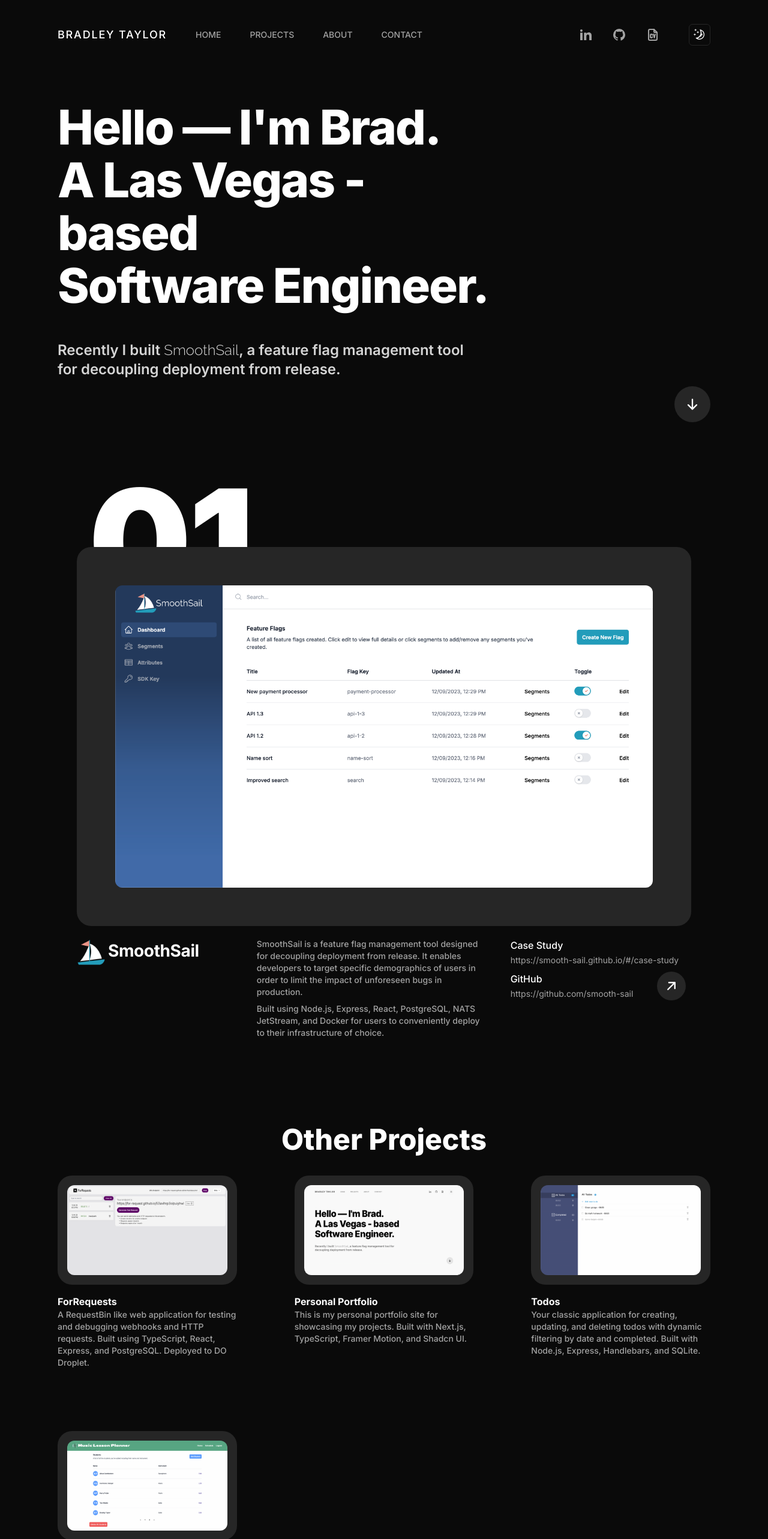
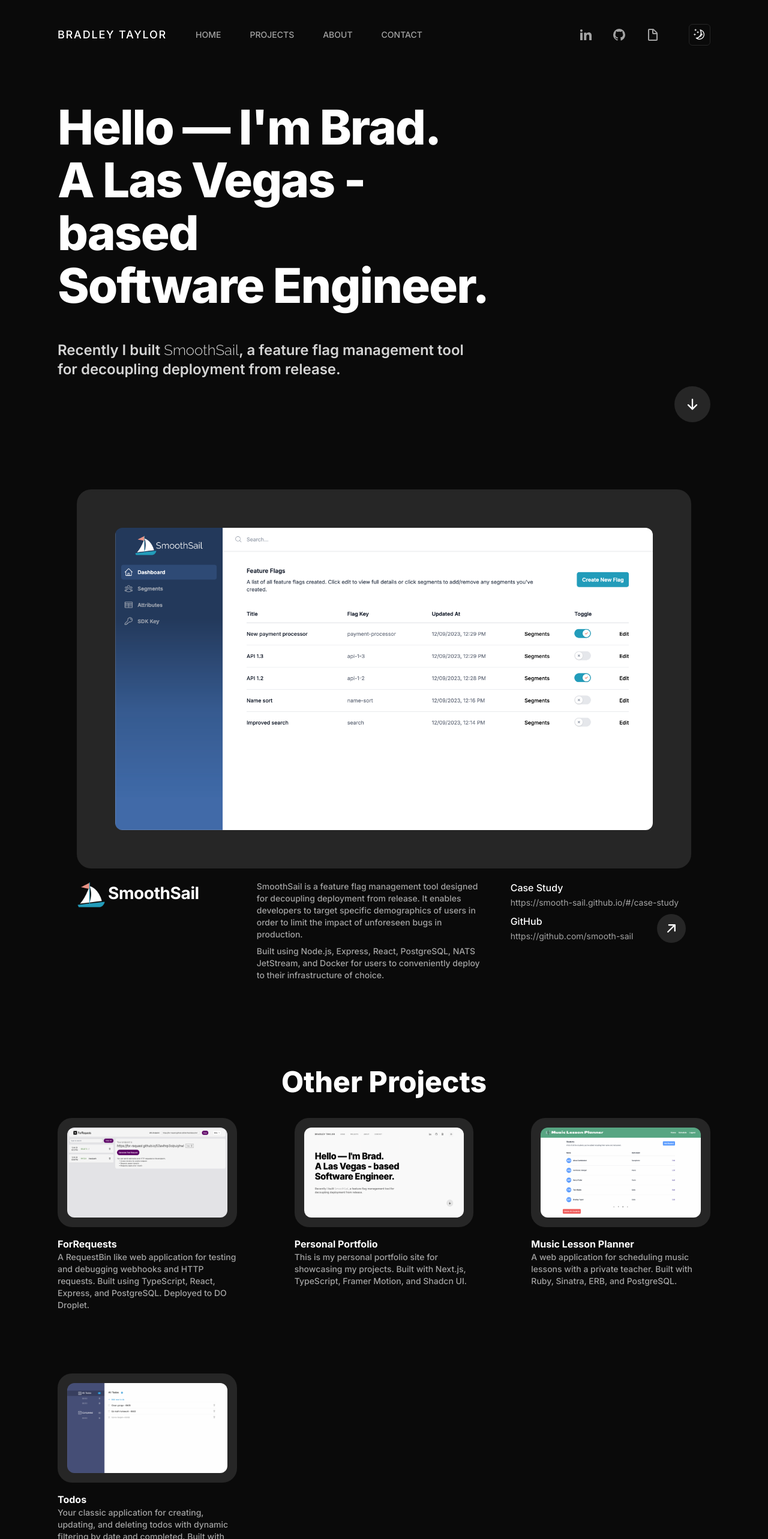
Before and after one commit to BradleyRobertTaylor/portfolio, a Next.js app: page / in a window 1280 px wide. Shown: the top 2566 px of the page at 60% size. Built offline with nearby package versions, Linux system fonts and the light colour scheme.

Commit message:
Update resume. Remove parallax number. Modify the percentage elements have to be in the viewport to animate in.

```diff
--- a/src/app/globals.css
+++ b/src/app/globals.css
@@ -4,14 +4,6 @@
 
 * {
   scroll-behavior: smooth !important;
-}
-
-body.lock-scroll {
-  position: fixed;
-  top: 0;
-  left: 0;
-  right: 0;
-  bottom: 0;
 }
 
 /* mask for technology display */
--- a/src/components/ProjectItem.tsx
+++ b/src/components/ProjectItem.tsx
@@ -12,7 +12,7 @@
           ease: [0.1, 0.25, 0.3, 1],
           duration: 1,
         }}
-        viewport={{ once: true, amount: 1 }}
+        viewport={{ once: true, amount: 0.5 }}
         className="relative rounded-3xl p-4 bg-neutral-200 dark:bg-neutral-800 grid place-items-center transition-colors duration-300"
       >
         <Image
@@ -29,7 +29,7 @@
           ease: [0.1, 0.25, 0.3, 1],
           duration: 1,
         }}
-        viewport={{ once: true, amount: 1 }}
+        viewport={{ once: true, amount: 0.5 }}
       >
         <h4 className="font-bold">{title}</h4>
         <p className="font-medium text-neutral-500 dark:text-neutral-400 text-sm pb-2">
--- a/src/components/SmoothSailSection.tsx
+++ b/src/components/SmoothSailSection.tsx
@@ -10,37 +10,17 @@
   SMOOTH_SAIL_GITHUB_URL,
 } from "@/data/constants";
 import { ArrowButton } from "./ui/ArrowButton";
-import { MotionValue, useScroll, useTransform, motion } from "framer-motion";
-import { useRef } from "react";
-
-const useParallax = (value: MotionValue<number>, distance: number) => {
-  return useTransform(value, [0, 1], [-distance, distance]);
-};
+import { motion } from "framer-motion";
 
 export function SmoothSailSection() {
-  const ref = useRef(null);
-  const { scrollYProgress } = useScroll({ target: ref });
-  const y = useParallax(scrollYProgress, 30);
-
   return (
-    <section id="projects" className="px-9 pt-28 pb-12 flex flex-col gap-5">
+    <section id="projects" className="px-9 pb-12 pt-4 flex flex-col gap-5">
       <div className="flex flex-col items-center">
         <Link
           target="_blank"
           href={SMOOTH_SAIL_BASE_URL}
-          className="relative max-w-5xl rounded-3xl p-4 md:p-16 bg-neutral-200 hover:bg-neutral-300 dark:bg-neutral-800 dark:hover:bg-neutral-700 grid place-items-center transition-colors duration-500"
+          className="max-w-5xl rounded-3xl p-4 md:p-16 bg-neutral-200 hover:bg-neutral-300 dark:bg-neutral-800 dark:hover:bg-neutral-700 grid place-items-center transition-colors duration-500"
         >
-          <motion.div
-            initial={{ opacity: 0 }}
-            whileInView={{ opacity: 1 }}
-            transition={{ duration: 2 }}
-            viewport={{ once: true, amount: 1 }}
-            ref={ref}
-            style={{ y }}
-            className="-z-10 absolute text-[9.688rem] md:text-[15rem] md:-top-44 font-black tracking-[-4px] -top-32 left-5"
-          >
-            01
-          </motion.div>
           <Image
             src={smoothSailDashboard}
             priority
@@ -59,7 +39,7 @@
                 ease: [0.1, 0.25, 0.3, 1],
                 duration: 1,
               }}
-              viewport={{ once: true, amount: 1 }}
+              viewport={{ once: true, amount: 0.3 }}
               className="flex gap-1 font-bold items-start text-[28px] tracking-[-0.4px]"
             >
               <Link
@@ -78,7 +58,7 @@
                 duration: 1,
                 delay: 0.2,
               }}
-              viewport={{ once: true, amount: 1 }}
+              viewport={{ once: true, amount: 0.3 }}
             >
               <p className="font-medium text-neutral-500 dark:text-neutral-400 text-sm pb-2">
                 SmoothSail is a feature flag management tool designed for
@@ -101,7 +81,7 @@
               duration: 1,
               delay: 0.4,
             }}
-            viewport={{ once: true, amount: 1 }}
+            viewport={{ once: true, amount: 0.3 }}
             className="flex flex-col gap-2"
           >
             <div>
--- a/src/components/SocialLinks.tsx
+++ b/src/components/SocialLinks.tsx
@@ -32,19 +32,13 @@
       </Link>
       <Link target="_blank" href="/resume.pdf">
         <svg
+          xmlns="http://www.w3.org/2000/svg"
           className="w-6 stroke-neutral-500 fill-neutral-50 hover:stroke-black dark:stroke-neutral-400 dark:fill-neutral-950 dark:hover:stroke-white transition-colors duration-300"
-          xmlns="http://www.w3.org/2000/svg"
           viewBox="0 0 24 24"
         >
-          <g
-            fill="none"
-            strokeLinecap="round"
-            strokeLinejoin="round"
-            strokeWidth="2"
-          >
-            <path d="M14 3v4a1 1 0 001 1h4"></path>
-            <path d="M17 21H7a2 2 0 01-2-2V5a2 2 0 012-2h7l5 5v11a2 2 0 01-2 2z"></path>
-            <path d="M11 12.5a1.5 1.5 0 00-3 0v3a1.5 1.5 0 003 0m2-4.5l1.5 6 1.5-6"></path>
+          <g fill="none" stroke-linejoin="round" stroke-width="2">
+            <path d="M5 20V4a1 1 0 0 1 1-1h6.172a2 2 0 0 1 1.414.586l4.828 4.828A2 2 0 0 1 19 9.828V20a1 1 0 0 1-1 1H6a1 1 0 0 1-1-1z" />
+            <path d="M12 3v6a1 1 0 0 0 1 1h6" />
           </g>
         </svg>
       </Link>
--- a/src/data/projects.tsx
+++ b/src/data/projects.tsx
@@ -30,6 +30,14 @@
       "This is my personal portfolio site for showcasing my projects. Built with Next.js, TypeScript, Framer Motion, and Shadcn UI.",
   },
   {
+    id: 4,
+    img: musicLessonPlannerScreenshot,
+    alt: "Music lesson planner screenshot",
+    title: "Music Lesson Planner",
+    description:
+      "A web application for scheduling music lessons with a private teacher. Built with Ruby, Sinatra, ERB, and PostgreSQL.",
+  },
+  {
     id: 3,
     img: todosScreenshot,
     alt: "Todos project screenshot",
@@ -37,12 +45,4 @@
     description:
       "Your classic application for creating, updating, and deleting todos with dynamic filtering by date and completed. Built with Node.js, Express, Handlebars, and SQLite.",
   },
-  {
-    id: 4,
-    img: musicLessonPlannerScreenshot,
-    alt: "Music lesson planner screenshot",
-    title: "Music Lesson Planner",
-    description:
-      "A web application for scheduling music lessons with a private teacher. Built with Ruby, Sinatra, ERB, and PostgreSQL.",
-  },
 ];
```
Also changed, not shown: 1 other file (tests, documents, lock files or other folders).
